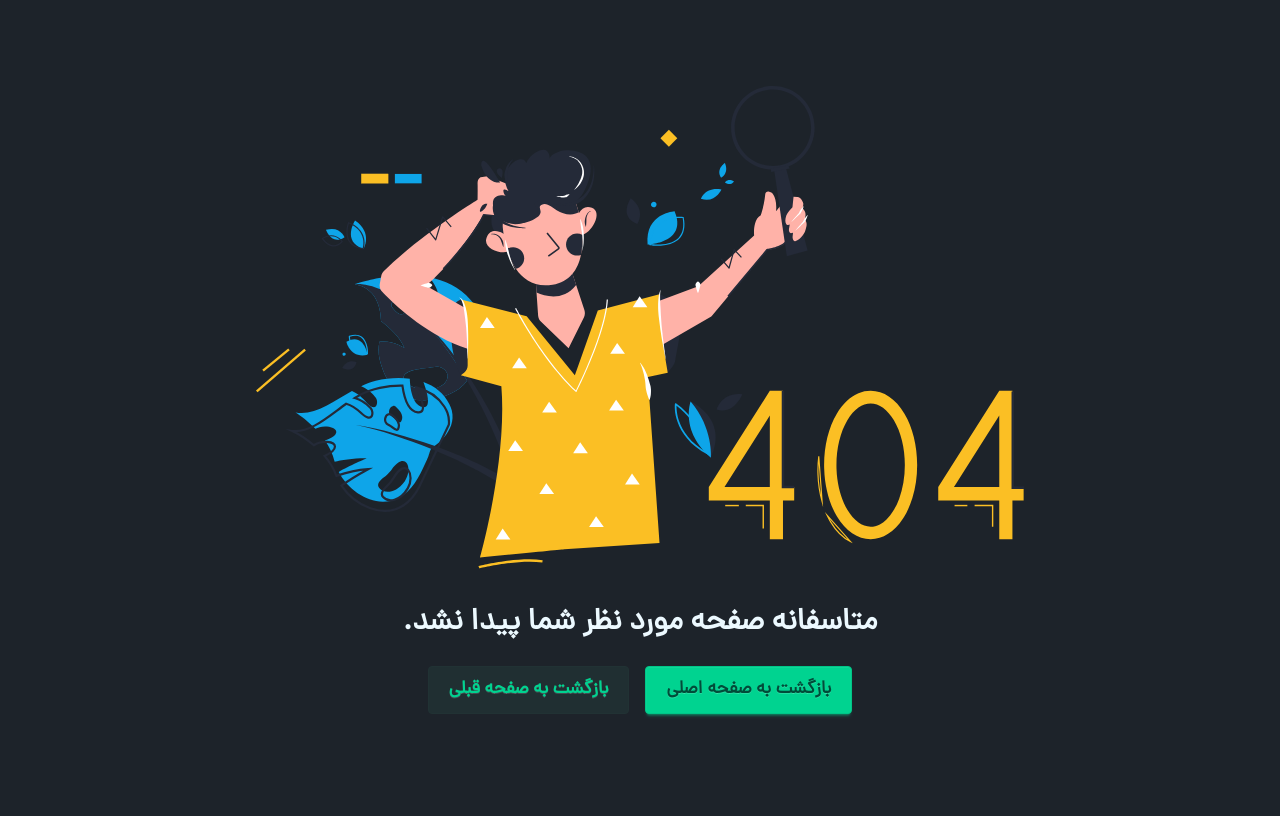
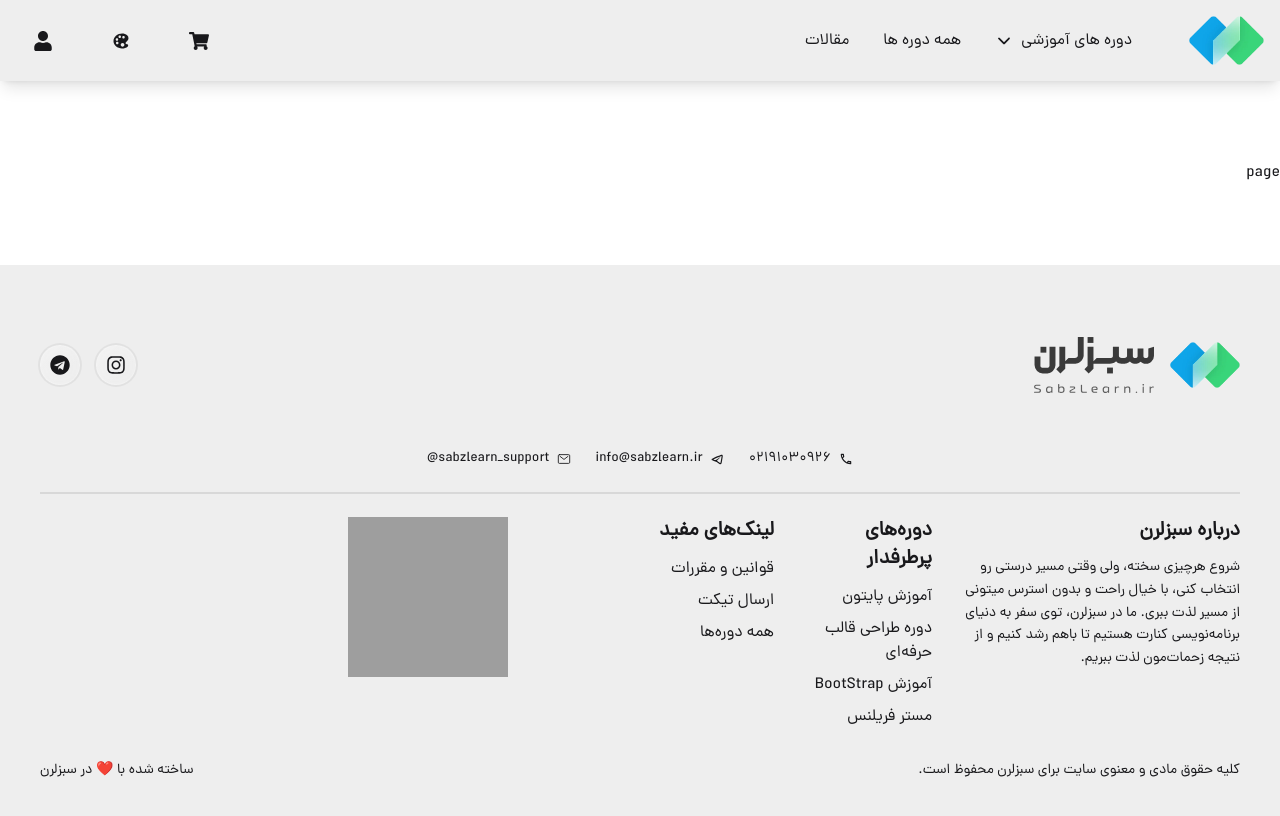
Before and after one commit to amirrajj-dev/sabz-academy, a Next.js app in the folder frontend/: page /courses/1 in a window 1280 px wide. Before the commit this address had no page. Shown: the top 816 px of the page. Built offline with nearby package versions, Linux system fonts and the light colour scheme; grey boxes are pictures that could not be loaded.

Commit message:
starting main course page template🎓💚

```diff
--- /dev/null
+++ b/frontend/src/app/(courses)/courses/[course]/page.tsx
@@ -0,0 +1,15 @@
+import React from 'react'
+
+interface MainCourseProps {
+    params : Promise<{course : string}>
+}
+
+const MainCourse : React.FC<MainCourseProps> = async ({params}) => {
+    const {course} = (await params)
+
+  return (
+    <div className='max-w-7xl mx-auto my-20'>page</div>
+  )
+}
+
+export default MainCourse
```
